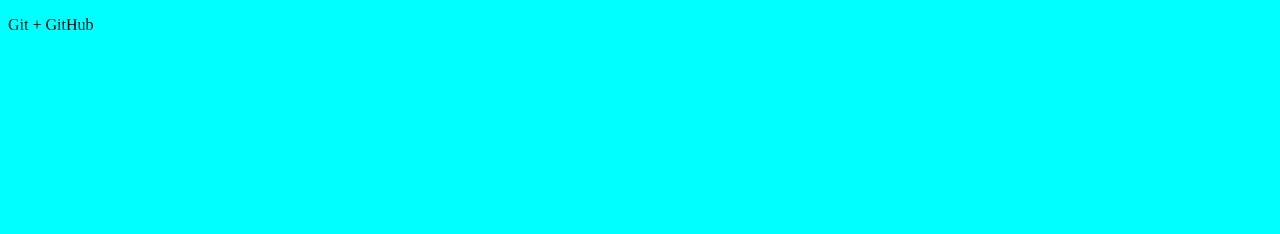
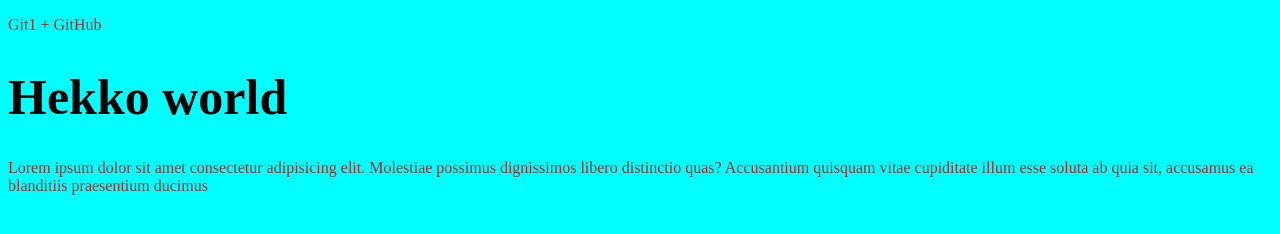
Before and after one commit to Romanempty/rrqw, a plain HTML site: page index.html in a window 1280 px wide. Drawn offline with Linux system fonts and the light colour scheme; files that its build step writes are made by us from their sources.

Commit message:
Наши первые ищменеия

```diff
--- a/index.html
+++ b/index.html
@@ -8,6 +8,8 @@
     <title>Работа с GiT</title>
 </head>
 <body>
-    <p>Git + GitHub</p>
+    <p>Git1 + GitHub</p>
+    <h1>Hekko world</h1>
+    <p>Lorem ipsum dolor sit amet consectetur adipisicing elit. Molestiae possimus dignissimos libero distinctio quas? Accusantium quisquam vitae cupiditate illum esse soluta ab quia sit, accusamus ea blanditiis praesentium ducimus <harum class="20"></harum></p>
 </body>
 </html>
--- a/main.css
+++ b/main.css
@@ -1,3 +1,9 @@
 body{
     background-color: aqua;
 }
+p{
+    color: brown;
+}
+h1{
+    font-size: 50px;
+}
```
